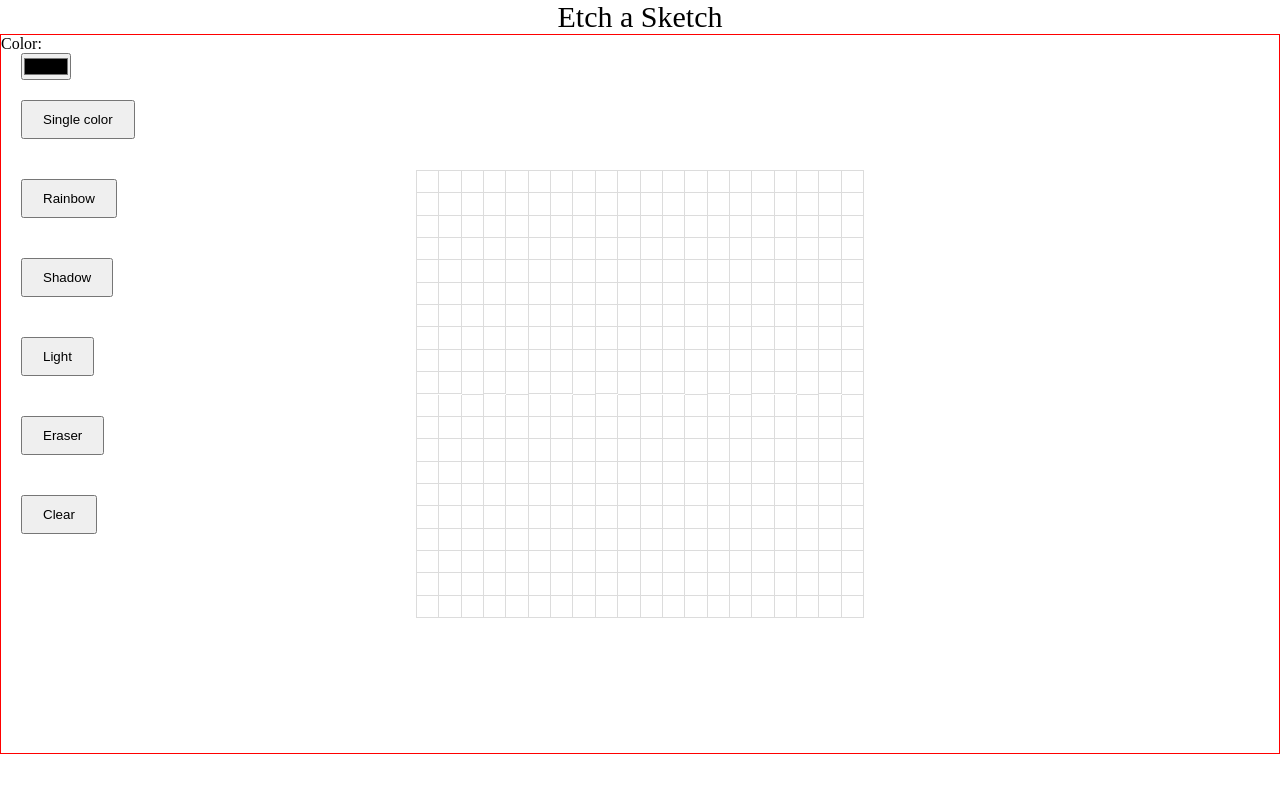
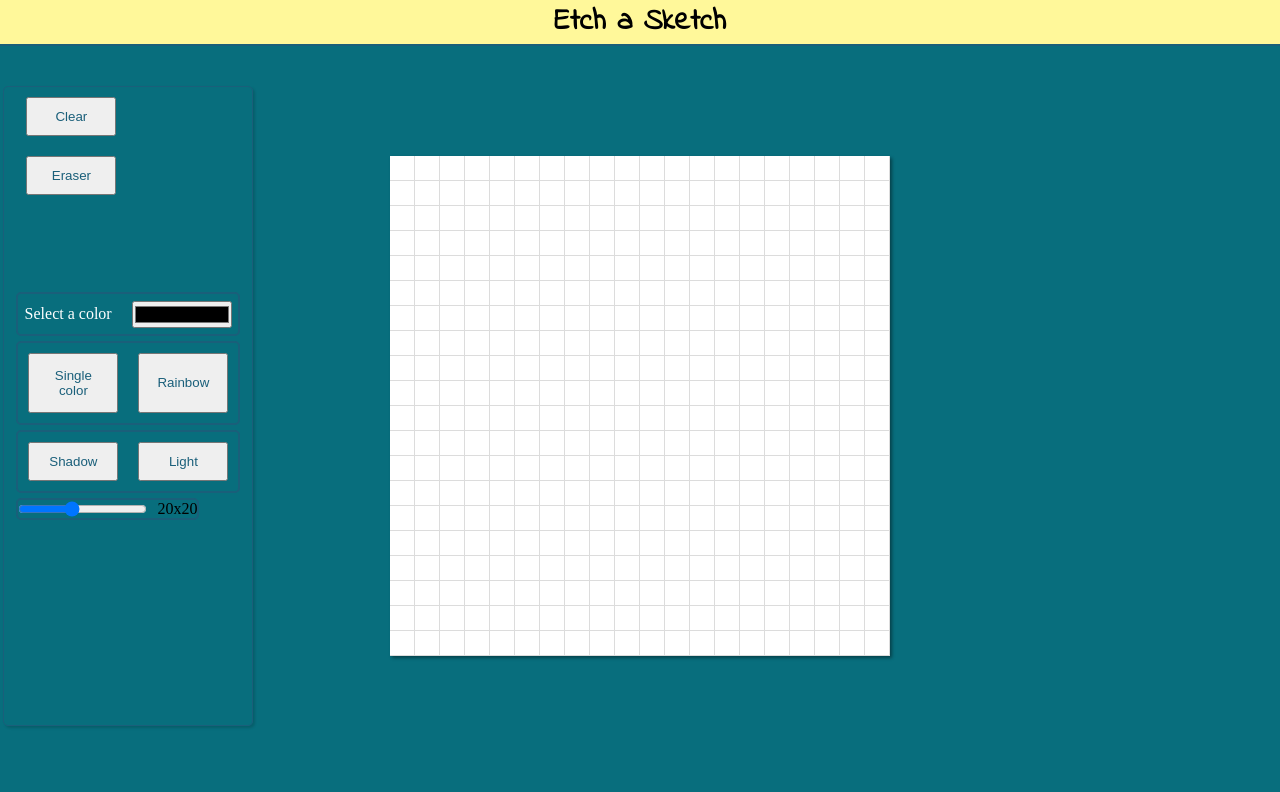
Before and after one commit to apokatastasis1/etch-a-sketch, a plain HTML site: page index.html in a window 1280 px wide. Drawn offline with Linux system fonts and the light colour scheme.

Commit message:
Added design to the UI

```diff
--- a/index.html
+++ b/index.html
@@ -9,24 +9,53 @@
     <script src="./script.js" defer></script>
 
 </head>
-<body>
+<body ondragstart="return false;">
 
     <header>Etch a Sketch</header>
 
+
     <div class="container">
         <div class="left-side">
+            <div class="clear-container">
+                <button class="btn clear">Clear</button>
+                <button class="btn eraser">Eraser</button>
+            </div>
 
-            <label for="color-pick">Color:</label>
-            <input type="color" id="color-pick">
-            <button class="btn single-color">Single color</button>
-            <button class="btn rainbow">Rainbow</button>
-            <button class="btn shadow">Shadow</button>
-            <button class="btn light">Light</button>
-            <button class="btn eraser">Eraser</button>
-            <button class="btn clear">Clear</button>
+
+            <div class="section inline-button colorContainer">
+                <label for="color-pick">Select a color</label>
+                <input type="color" id="color-pick" value="#000000">
+            </div>
+
+            <div class="section inline-button">
+
+                <button class="btn single-color">Single color</button>
+                <button class="btn rainbow">Rainbow</button>
+
+
+            </div>
+
+
+            <div class="section inline-button">
+                <button class="btn shadow">Shadow</button>
+                <button class="btn light">Light</button>
+            </div>
+
+            <div class="section range-slider">
+                <input id="inputRange" type="range" min="0" max="50" value="20">
+                <span class="range-value">20x20</span>
+            </div>
+
+
+
+
+
+
         </div>
 
         <div class="grid-container"></div>
+
+
     </div>
 
 </body>
--- a/script.js
+++ b/script.js
@@ -1,3 +1,4 @@
+let gridSize = 20;
 let activeColor = "#000000";
 let borderColor = activeColor;
 let colorBackup = "#000000";
@@ -18,7 +19,10 @@ const singleColorBtn = document.querySelector(".single-color");
 const rainbowBtn = document.querySelector(".rainbow");
 const shadowBtn = document.querySelector(".shadow");
 const lightBtn = document.querySelector(".light");
-
+const inputRange = document.querySelector("#inputRange");
+const rangeValue = document.querySelector(".range-value");
+console.log(rangeValue);
+console.log(rangeValue.textContent);
 
 
 
@@ -35,6 +39,17 @@ lightBtn.addEventListener('click', activateLightMode);
 //Function to convert rgb to hex
 
 let rgba2hex = (rgba) => `#${rgba.match(/^rgba?\((\d+),\s*(\d+),\s*(\d+)(?:,\s*(\d+\.{0,1}\d*))?\)$/).slice(1).map((n, i) => (i === 3 ? Math.round(parseFloat(n) * 255) : parseFloat(n)).toString(16).padStart(2, '0').replace('NaN', '')).join('')}`;
+
+inputRange.addEventListener('input', ()=>{
+
+    rangeValue.textContent = `${inputRange.value} x ${inputRange.value}`;
+})
+inputRange.addEventListener('change', ()=>{
+
+    gridSize = inputRange.value;
+
+    console.log(inputRange.value);
+})
 
 function activateRainbowMode(){
     isRainbowActive = true;
@@ -95,6 +110,8 @@ function randomNum() {
 function erase(){
     isRainbowActive = false;
     isShadowActive = false;
+    isLightActive = false;
+    isSingleColorActive = true;
     activeColor = "white";
     borderColor = "gainsboro";
     //colorPicker.value = "#FFFFFF"
@@ -127,27 +144,6 @@ function makeGrid(rows, columns){
 
     };
 }
-
-
-
-/*
-
-function paint(e){
-    if(isRainbowActive){
-        hexNum = randomColor();
-        e.target.style.backgroundColor = hexNum
-        e.target.style.borderBottom = `1px solid ${hexNum}`;
-        e.target.style.borderRight = `1px solid ${hexNum}`;
-        console.log("rainbow is active");
-    }else{
-
-        e.target.style.backgroundColor = activeColor;
-        e.target.style.borderBottom = `1px solid ${borderColor}`;
-        e.target.style.borderRight = `1px solid ${borderColor}`;
-    }
-
-}
-*/
 
 function paintOnHover(e){
     if (e.buttons > 0){
--- a/styles.css
+++ b/styles.css
@@ -1,3 +1,8 @@
+@import url('https://fonts.googleapis.com/css2?family=Indie+Flower&family=Press+Start+2P&family=VT323&display=swap');
+
+
+
+
 :root{
     --grid-rows: 1;
     --grid-columns: 1;
@@ -11,15 +16,25 @@
     padding: 0;
     box-sizing: border-box;
 
+
 }
 body{
     height: 100vh;
+    background-color: #086E7D
+
+
 
 }
 
 header{
     text-align: center;
     font-size: 30px;
+    background-color: #FFF89A;
+    font-family: 'Indie Flower', cursive;
+    font-weight: 600;
+    border-bottom: 2px solid rgb(26, 95, 122);
+
+    ;
 }
 
 .container{
@@ -34,15 +49,17 @@ header{
 .grid-container{
     display:grid;
     position: fixed;
-    height: auto;
-    width: 35vw;
+    height: 500px;
+    width: 500px;
     align-items: center;
     background-color: var(--color-background);
+    margin: 0;
+    padding: 0;
+    /*border-left: 1px solid gainsboro;
+    border-top:1px solid gainsboro;
+    rgb(248, 245, 197)*/
 
-    border-left: 1px solid gainsboro;
-    border-top:1px solid gainsboro;;
-
-
+    box-shadow: rgba(0, 0, 0, 0.4) 2.4px 2.4px 3.2px;
     grid-template-rows: repeat(var(--grid-rows), 1fr);
     grid-template-columns: repeat(var(--grid-columns), 1fr);
 }
@@ -56,20 +73,24 @@ header{
 
 }
 
-.painted{
-    background-color: white;
+
+.left-side{
+    display: flex;
+    position: relative;
+    flex-direction: column;
+    align-items: flex-start;
+    justify-content: center;
+    margin-right: 80vw;
+    height: 80vh;
+    width: 250px;
+    gap: 5px;
+    border: 1px solid rgb(26, 95, 122);
+    border-radius: 5px;
+    box-shadow: rgba(0, 0, 0, 0.15) 1.95px 1.95px 2.6px;
 
 
-}
-.left-side{
-    display: flex;
-    flex-direction: column;
-    align-items: flex-start;
 
-    height: 90vh;
-    flex:1;
 
-    border: 1px solid red;
 
 }
 
@@ -79,11 +100,75 @@ header{
 
 
 .btn{
-    margin: 20px;
-    padding:10px 20px;
+    margin: 10px;
+    padding:10px 15px;
+    width: 90px;
+
+}
+.rainbow,
+.single-color{
+    height:60px
 }
 
 .gray-border{
     border-bottom: 1px solid gainsboro;
     border-right: 1px solid gainsboro ;
 }
+
+
+
+.tools{
+
+    position: relative;
+    width: 36vw;
+    justify-content: center;
+    align-items: center;
+
+
+}
+
+
+.eraser{
+    align-items: flex-end;
+}
+.clear-container{
+
+    height: 20vh;
+    width: 15vw;
+    margin-left: 5%;
+
+    position: absolute;
+    top: 0;
+}
+
+.inline-button{
+    display: flex;
+    align-items: center;
+
+}
+.section{
+    display: flex;
+    border: 2px solid rgb(26, 95, 122);
+    margin-left: 5%;
+    border-radius: 5px;
+
+}
+
+button{
+    color: rgb(26, 95, 122);
+}
+.color-picker{
+    margin-bottom: 20px;
+}
+#color-pick{
+    width: 100px;
+}
+
+.colorContainer{
+    justify-content: center;
+    color: white;
+    padding: 2.5%;
+}
+.range-slider{
+    gap: 10px;
+}
```
